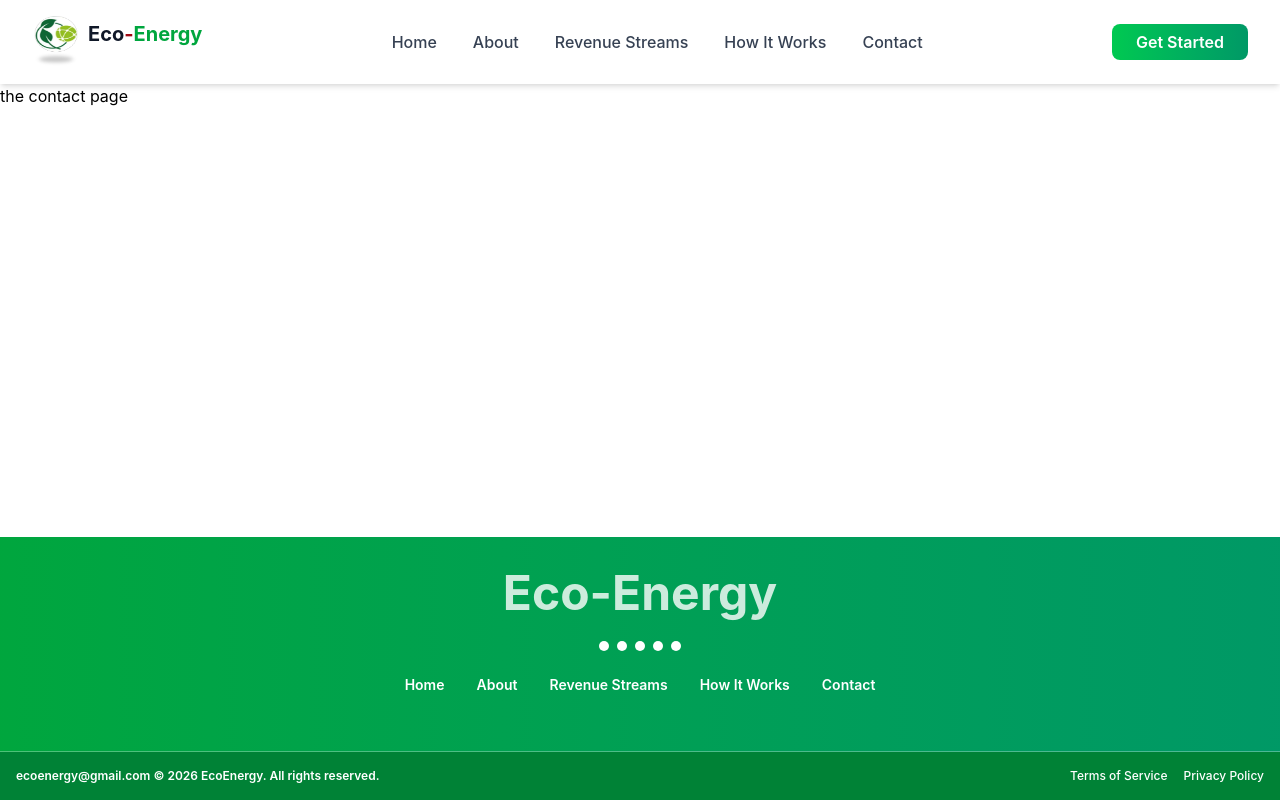
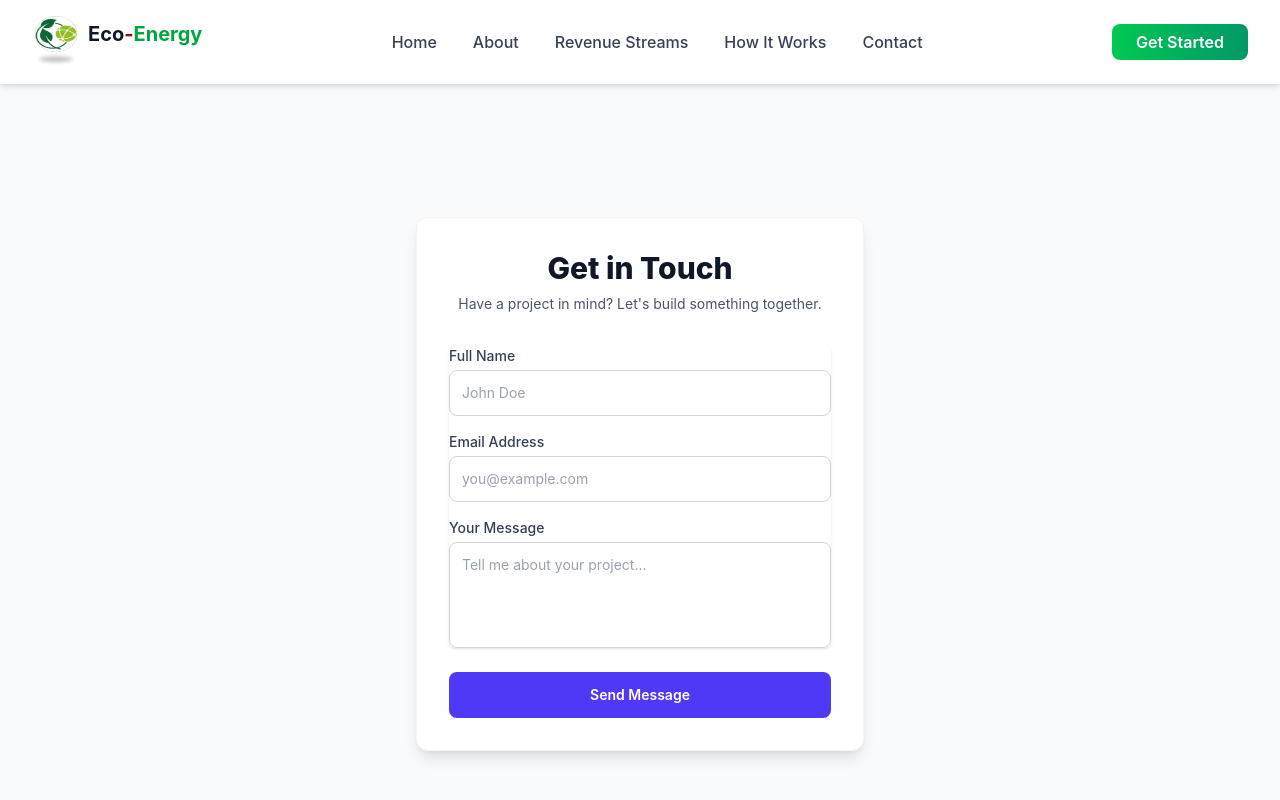
Before and after one commit to berwakellia/Eco-Energy, a React app in the folder Frontend/: page /contact in a window 1280 px wide. Shown: the top 800 px of the page. Built offline with nearby package versions, Linux system fonts and the light colour scheme; the HTML template or start-up script is replaced by a standard one.

Commit message:
done to update contact page

```diff
--- a/Frontend/src/App.jsx
+++ b/Frontend/src/App.jsx
@@ -4,6 +4,7 @@
 import Home from "./pages/Home";
 import HowItWorks from "./pages/HowItWorks";
 import AboutUs from "./pages/AboutUs";
+import Contact from "./pages/Contact";
 
 function App() {
   return (
@@ -17,7 +18,7 @@
             <Route path="/about" element={<AboutUs />} />
             <Route path="/marketing" element={<h1>the marketing size page</h1>} />
             <Route path="/how-it-works" element={<HowItWorks />} />
-            <Route path="/contact" element={<h1>the contact page</h1>} />
+            <Route path="/contact" element={<Contact />} />
           </Routes>
         </main>
         <Footer />
--- a/Frontend/src/pages/Contact.jsx
+++ b/Frontend/src/pages/Contact.jsx
@@ -20,32 +20,78 @@
   };
 
   return (
-    <div className="contact-container">
-      <h2>Contact Us</h2>
+    <div className="min-h-screen bg-gray-50 py-12 px-4 sm:px-6 lg:px-8 flex items-center justify-center">
+      <div className="max-w-md w-full space-y-8 bg-white p-8 rounded-xl shadow-lg border border-gray-100">
+        <div>
+          <h2 className="text-center text-3xl font-extrabold text-gray-900">
+            Get in Touch
+          </h2>
+          <p className="mt-2 text-center text-sm text-gray-600">
+            Have a project in mind? Let's build something together.
+          </p>
+        </div>
 
-      <form onSubmit={handleSubmit}>
+        <form className="mt-8 space-y-6" onSubmit={handleSubmit}>
+          <div className="rounded-md shadow-sm space-y-4">
+            <div>
+              <label htmlFor="name" className="block text-sm font-medium text-gray-700 mb-1">
+                Full Name
+              </label>
               <input
+                id="name"
+                name="name"
                 type="text"
-          name="name"
-          placeholder="Name"
+                required
+                className="appearance-none relative block w-full px-3 py-3 border border-gray-300 placeholder-gray-400 text-gray-900 rounded-lg focus:outline-none focus:ring-indigo-500 focus:border-indigo-500 focus:z-10 sm:text-sm transition-colors"
+                placeholder="John Doe"
                 onChange={handleChange}
+                value={form.name}
               />
+            </div>
 
+            <div>
+              <label htmlFor="email" className="block text-sm font-medium text-gray-700 mb-1">
+                Email Address
+              </label>
               <input
+                id="email"
+                name="email"
                 type="email"
-          name="email"
-          placeholder="Email"
+                required
+                className="appearance-none relative block w-full px-3 py-3 border border-gray-300 placeholder-gray-400 text-gray-900 rounded-lg focus:outline-none focus:ring-indigo-500 focus:border-indigo-500 focus:z-10 sm:text-sm transition-colors"
+                placeholder="you@example.com"
                 onChange={handleChange}
+                value={form.email}
               />
+            </div>
 
+            <div>
+              <label htmlFor="message" className="block text-sm font-medium text-gray-700 mb-1">
+                Your Message
+              </label>
               <textarea
+                id="message"
                 name="message"
-          placeholder="Message"
+                rows="4"
+                required
+                className="appearance-none relative block w-full px-3 py-3 border border-gray-300 placeholder-gray-400 text-gray-900 rounded-lg focus:outline-none focus:ring-indigo-500 focus:border-indigo-500 focus:z-10 sm:text-sm transition-colors resize-none"
+                placeholder="Tell me about your project..."
                 onChange={handleChange}
+                value={form.message}
               />
+            </div>
+          </div>
 
-        <button type="submit">Send</button>
+          <div>
+            <button
+              type="submit"
+              className="group relative w-full flex justify-center py-3 px-4 border border-transparent text-sm font-semibold rounded-lg text-white bg-indigo-600 hover:bg-indigo-700 focus:outline-none focus:ring-2 focus:ring-offset-2 focus:ring-indigo-500 transition-all active:scale-95"
+            >
+              Send Message
+            </button>
+          </div>
         </form>
+      </div>
     </div>
   );
 }
```
Lines whose indentation alone changed are shown as unchanged.
